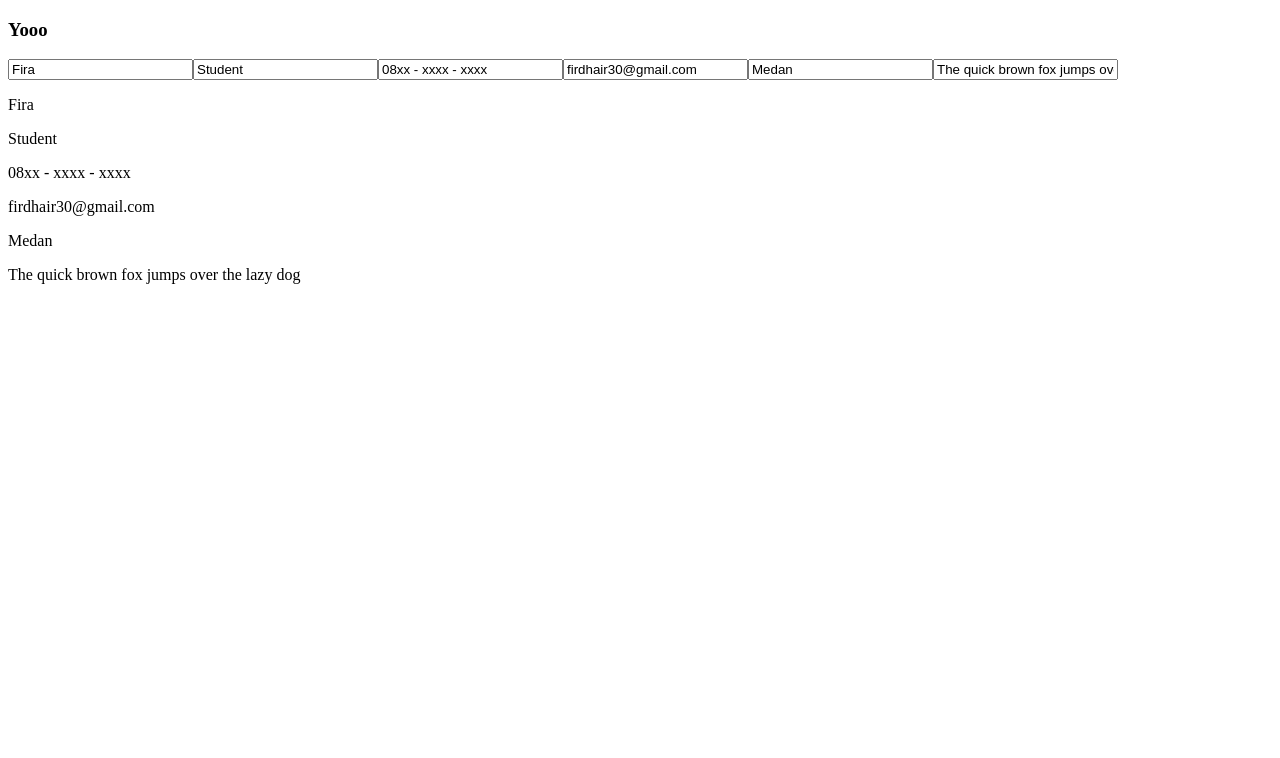
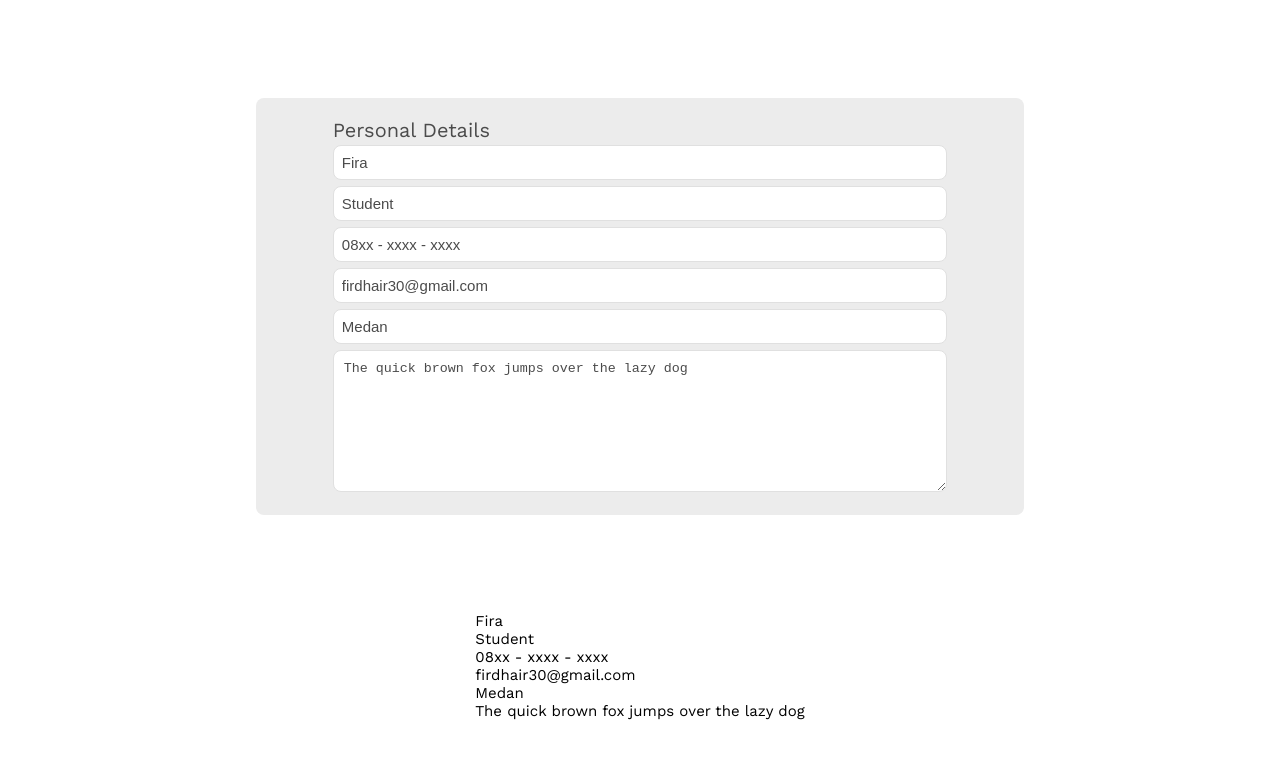
Before and after one commit to firdhair/cv-app-react, a React (Create React App) app: page / in a window 1280 px wide. Shown: the top 758 px of the page. Built offline with nearby package versions, Linux system fonts and the light colour scheme.

Commit message:
memecahkan komponen menjadi lebih kecil

```diff
--- a/public/index.html
+++ b/public/index.html
@@ -9,6 +9,9 @@
       name="description"
       content="Web site created using create-react-app"
     />
+    <link rel="preconnect" href="https://fonts.googleapis.com">
+    <link rel="preconnect" href="https://fonts.gstatic.com" crossorigin>
+    <link href="https://fonts.googleapis.com/css2?family=Work+Sans:wght@300;400&display=swap" rel="stylesheet">
     <link rel="apple-touch-icon" href="%PUBLIC_URL%/logo192.png" />
     <!--
       manifest.json provides metadata used when your web app is installed on a
--- a/src/App.js
+++ b/src/App.js
@@ -1,7 +1,8 @@
 // import logo from './logo.svg';
 // import './App.css';
+import './styles/style.css';
 import Form from './components/Form'
-
+import PersonalInfo from './components/views/PersonalInfo';
 import { Component } from "react";
 
 class App extends Component{
@@ -9,7 +10,7 @@ class App extends Component{
     super()
 
     this.state = {
-      form: {
+      personalDetails: {
         name: ["Fira"],
         job: ["Student"],
         number: ["08xx - xxxx - xxxx"],
@@ -25,7 +26,7 @@ class App extends Component{
   handleChange = (e) => {
     console.log("e: ", e.target.parentNode[1].value)
     this.setState({
-      form:{
+      personalDetails:{
         name: e.target.parentNode[0].value,
         job:e.target.parentNode[1].value,
         number: e.target.parentNode[2].value,
@@ -34,7 +35,7 @@ class App extends Component{
         desc:e.target.parentNode[5].value
       }
     })
-    console.log("ini handleChange, nama: ", this.state.form.name)
+    console.log("ini handleChange, nama: ", this.state.personalDetails.name)
   }
 
   onSubmitForm = (e) => {
@@ -43,12 +44,13 @@ class App extends Component{
   }
 
   render() {
-    const {form} = this.state
+    const {personalDetails} = this.state
 
     return(
-      <div>
-        <h3>Yooo</h3>
-        <Form handleChange={this.handleChange} form={form}/>
+      <div className="main-container">
+        {/* <h3>Yooo</h3> */}
+        <Form handleChange={this.handleChange} personalDetails={personalDetails}/>
+        <PersonalInfo personalDetails={personalDetails}/>
       </div>
     )
   }
--- a/src/components/Form.js
+++ b/src/components/Form.js
@@ -1,79 +1,70 @@
 import React from 'react';
+import PersonalInfoInput from './PersonalInfoInput'
 const Form = (props) => {
     console.log("ini form")
-    const {form, handleChange} = props
+    const {personalDetails, handleChange} = props
 
-    console.log("form: ", form)
+    console.log("form: ", personalDetails)
     // for(let i = 0; i < form.length; i++) {
     //     console.log(form[i]);
     // }
 
     return(
-        <div>
+        <div className='form-container'>
+            <div className='form-personal'>
+                <h4>Personal Details</h4>
             <form>
-                <input
+                <PersonalInfoInput
                     type="text"
-                    onChange={handleChange}
                     placeholder="Name"
-                    value={form.name}
+                    value={personalDetails.name}
                     name="name"
                     id="name"
-                >
-                </input>
-                <input
+                    onChange={handleChange}
+                />
+                <PersonalInfoInput
                     type="text"
-                    onChange={handleChange}
                     placeholder="Job"
-                    value={form.job}
+                    value={personalDetails.job}
                     name="job"
                     id="job"
-                >
-                </input>
-                <input
+                    onChange={handleChange}
+                />
+                <PersonalInfoInput
                     type="text"
                     onChange={handleChange}
                     placeholder="Number"
-                    value={form.number}
+                    value={personalDetails.number}
                     name="number"
                     id="number"
-                >
-                </input>
-                <input
+                />
+                <PersonalInfoInput
                     type="text"
                     onChange={handleChange}
                     placeholder="Email"
-                    value={form.email}
+                    value={personalDetails.email}
                     name="email"
                     id="email"
-                >
-                </input>
-                <input
+                />
+                <PersonalInfoInput
                     type="text"
                     onChange={handleChange}
                     placeholder="Location"
-                    value={form.location}
+                    value={personalDetails.location}
                     name="location"
                     id="location"
-                >
-                </input>
-                <input
+                />
+                <textarea rows="8"
                     type="text"
                     onChange={handleChange}
                     placeholder="Desc"
-                    value={form.desc}
+                    value={personalDetails.desc}
                     name="desc"
                     id="desc"
                 >
-                </input>
+                </textarea>
                 {/* <button type="submit">Submit</button> */}
             </form>
-            <div>
-                <p>{form.name}</p>
-                <p>{form.job}</p>
-                <p>{form.number}</p>
-                <p>{form.email}</p>
-                <p>{form.location}</p>
-                <p>{form.desc}</p>
             </div>
         </div>
     )
--- /dev/null
+++ b/src/components/PersonalInfoInput.js
@@ -0,0 +1,17 @@
+const PersonalInfoInput = (props) => {
+    console.log("ini personal info input")
+    const {type, onChange, placeholder, value, name, id} = props
+
+    return(
+            <input
+                    type={type}
+                    onChange={onChange}
+                    placeholder={placeholder}
+                    value={value}
+                    name={name}
+                    id={id}
+            ></input>
+    )
+}
+
+export default PersonalInfoInput
--- /dev/null
+++ b/src/components/views/PersonalInfo.js
@@ -0,0 +1,21 @@
+const PersonalInfo = (props) => {
+    console.log("ini form")
+    const {personalDetails} = props
+
+    console.log("ini personal info: ", personalDetails)
+
+    return(
+        <div>
+            <div>
+                <p>{personalDetails.name}</p>
+                <p>{personalDetails.job}</p>
+                <p>{personalDetails.number}</p>
+                <p>{personalDetails.email}</p>
+                <p>{personalDetails.location}</p>
+                <p>{personalDetails.desc}</p>
+            </div>
+        </div>
+    )
+}
+
+export default PersonalInfo
--- /dev/null
+++ b/src/styles/_form.scss
@@ -0,0 +1,38 @@
+.form-container {
+  background-color: rgb(236, 236, 236);
+  border-radius: 0.8rem;
+  width: 60%;
+  margin: auto;
+  @include flex(center, center, column);
+}
+
+.form-personal {
+  width: 80%;
+  margin: auto;
+  margin: 2rem auto;
+  form {
+    @include flex(center, center, column);
+    //background-color: lightgreen;
+    width: 100%;
+    input {
+      width: 100%;
+      border: 0.5px solid rgb(224, 224, 224);
+      margin: 0.3rem 1rem;
+      padding: 0.8rem;
+      border-radius: 0.8rem;
+      color: $grey;
+    }
+    textarea {
+      border-radius: 0.8rem;
+      padding: 1rem;
+      margin: 0.3rem 1rem;
+      width: 100%;
+      border: 0.5px solid rgb(224, 224, 224);
+      color: $grey;
+    }
+  }
+  h4 {
+    font-weight: 500;
+    color: $grey;
+  }
+}
--- /dev/null
+++ b/src/styles/_global.scss
@@ -0,0 +1,50 @@
+* {
+  margin: 0;
+  padding: 0;
+  box-sizing: border-box;
+}
+
+html {
+  font-size: 62.5%;
+}
+
+body {
+  //font-family: "Inter", sans-serif;
+  font-family: "Work Sans", sans-serif;
+}
+
+h1 {
+  font-size: $header1;
+}
+
+li,
+button,
+label,
+input,
+a,
+p {
+  font-size: $text;
+}
+
+h2 {
+  font-size: $header2;
+}
+
+h3 {
+  font-size: $header3;
+}
+
+h4,
+h5 {
+  font-size: $header4;
+}
+
+ul {
+  list-style: none;
+  font-size: $header1;
+}
+
+a {
+  color: $gray-text;
+  text-decoration: none;
+}
--- /dev/null
+++ b/src/styles/_main.scss
@@ -0,0 +1,5 @@
+.main-container {
+  //background-color: lightgray;
+  min-height: 90vh;
+  @include flex(center, center, column);
+}
--- /dev/null
+++ b/src/styles/style.css
@@ -0,0 +1,134 @@
+* {
+  margin: 0;
+  padding: 0;
+  -webkit-box-sizing: border-box;
+          box-sizing: border-box;
+}
+
+html {
+  font-size: 62.5%;
+}
+
+body {
+  font-family: "Work Sans", sans-serif;
+}
+
+h1 {
+  font-size: 5.5rem;
+}
+
+li,
+button,
+label,
+input,
+a,
+p {
+  font-size: 1.5rem;
+}
+
+h2 {
+  font-size: 4.2rem;
+}
+
+h3 {
+  font-size: 3.5rem;
+}
+
+h4,
+h5 {
+  font-size: 2rem;
+}
+
+ul {
+  list-style: none;
+  font-size: 5.5rem;
+}
+
+a {
+  color: #2c2c2c;
+  text-decoration: none;
+}
+
+.main-container {
+  min-height: 90vh;
+  display: -webkit-box;
+  display: -ms-flexbox;
+  display: flex;
+  -webkit-box-pack: center;
+      -ms-flex-pack: center;
+          justify-content: center;
+  -webkit-box-align: center;
+      -ms-flex-align: center;
+          align-items: center;
+  -webkit-box-orient: vertical;
+  -webkit-box-direction: normal;
+      -ms-flex-direction: column;
+          flex-direction: column;
+}
+
+.form-container {
+  background-color: #ececec;
+  border-radius: 0.8rem;
+  width: 60%;
+  margin: auto;
+  display: -webkit-box;
+  display: -ms-flexbox;
+  display: flex;
+  -webkit-box-pack: center;
+      -ms-flex-pack: center;
+          justify-content: center;
+  -webkit-box-align: center;
+      -ms-flex-align: center;
+          align-items: center;
+  -webkit-box-orient: vertical;
+  -webkit-box-direction: normal;
+      -ms-flex-direction: column;
+          flex-direction: column;
+}
+
+.form-personal {
+  width: 80%;
+  margin: auto;
+  margin: 2rem auto;
+}
+
+.form-personal form {
+  display: -webkit-box;
+  display: -ms-flexbox;
+  display: flex;
+  -webkit-box-pack: center;
+      -ms-flex-pack: center;
+          justify-content: center;
+  -webkit-box-align: center;
+      -ms-flex-align: center;
+          align-items: center;
+  -webkit-box-orient: vertical;
+  -webkit-box-direction: normal;
+      -ms-flex-direction: column;
+          flex-direction: column;
+  width: 100%;
+}
+
+.form-personal form input {
+  width: 100%;
+  border: 0.5px solid #e0e0e0;
+  margin: 0.3rem 1rem;
+  padding: 0.8rem;
+  border-radius: 0.8rem;
+  color: #4b4b4b;
+}
+
+.form-personal form textarea {
+  border-radius: 0.8rem;
+  padding: 1rem;
+  margin: 0.3rem 1rem;
+  width: 100%;
+  border: 0.5px solid #e0e0e0;
+  color: #4b4b4b;
+}
+
+.form-personal h4 {
+  font-weight: 500;
+  color: #4b4b4b;
+}
+/*# sourceMappingURL=style.css.map */
--- /dev/null
+++ b/src/styles/style.scss
@@ -0,0 +1,25 @@
+$header1: 5.5rem;
+$header2: 4.2rem;
+$header3: 3.5rem;
+$header4: 2rem;
+$text: 1.5rem;
+$navbar-txt: 2rem;
+$medium: 3rem;
+
+$background: #f3f9fe;
+$black: #070504;
+$dark-brown: rgb(44, 33, 33);
+$gray-text: #2c2c2c;
+$grey: rgb(75, 75, 75);
+$medium-grey: rgb(162, 162, 162);
+$lightgrey: rgb(224, 224, 224);
+
+@mixin flex($justify, $align, $direction) {
+  display: flex;
+  justify-content: $justify;
+  align-items: $align;
+  flex-direction: $direction;
+}
+@import "global";
+@import "main";
+@import "form";
```
Also changed, not shown: 1 other file (tests, documents, lock files or other folders).
